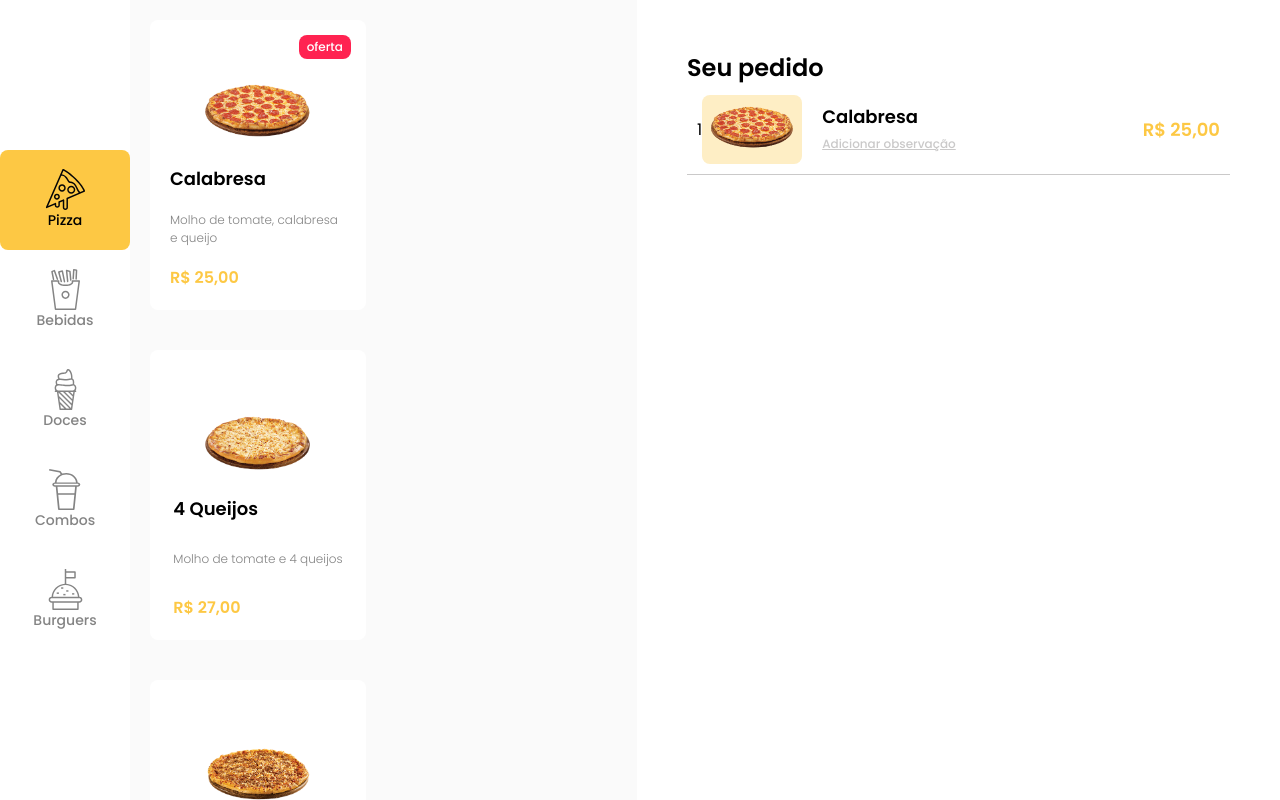
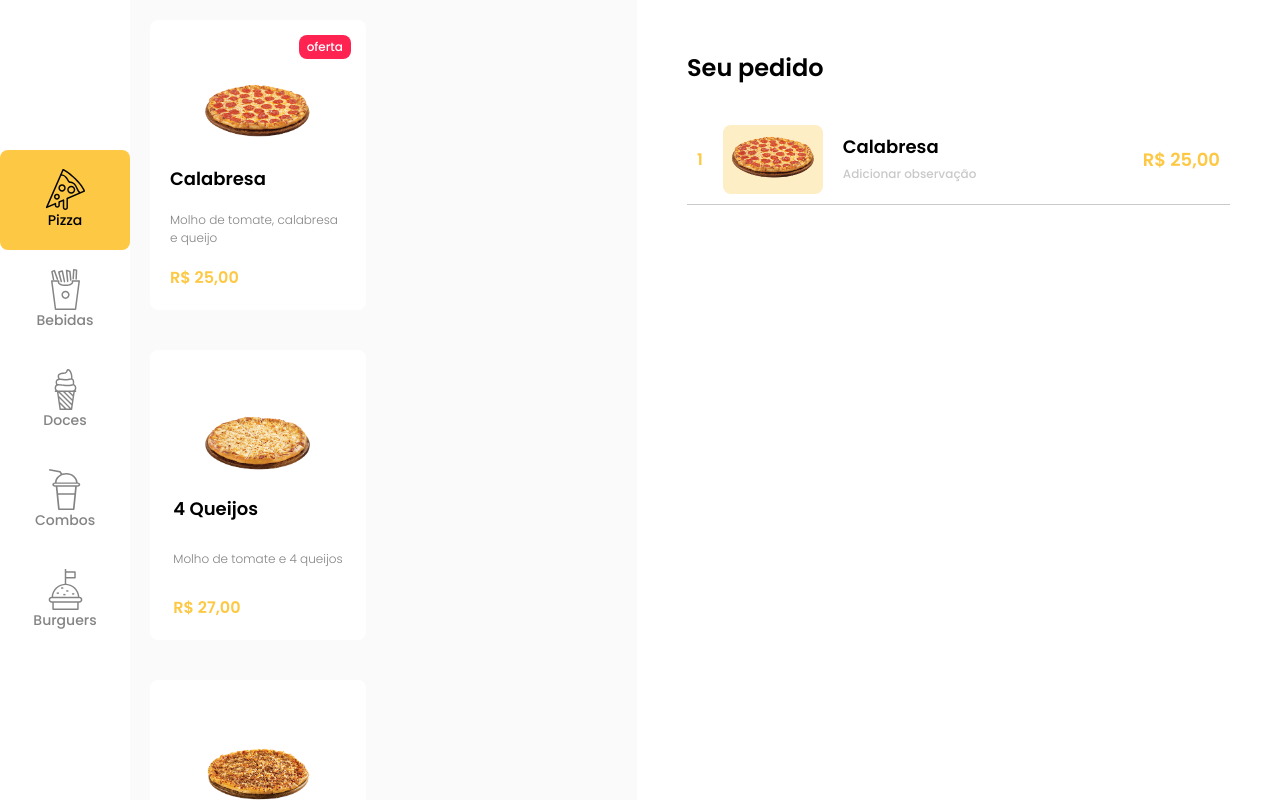
Before and after one commit to kasilianaoliveira/restaurant, a React (Create React App) app: page / in a window 1280 px wide. Both pictures are taken after a click on the element 257 px from the left and 165 px from the top of the page. Shown: the top 800 px of the page. Built offline with nearby package versions, Linux system fonts and the light colour scheme; data requests are answered from the project's data file.

Commit message:
Update style

```diff
--- a/src/screens/Cart/styles.scss
+++ b/src/screens/Cart/styles.scss
@@ -5,9 +5,25 @@
   min-width: 643px;
   width: 643px;
   padding: 50px;
+  position: relative;
 
   .card-title {
     font-weight: 600;
     font-size: 1.5rem;
   }
+
+  .total-price{
+    position: absolute;
+    right: 60px;
+    margin-top: 25px;
+    font-weight: bold;
+    font-size: 18px;
+
+    span {
+      color: $tertiary;
+      margin-left: 1.25rem;
+
+    }
+  }
+
 }
--- a/src/screens/components/CartItem/styles.scss
+++ b/src/screens/components/CartItem/styles.scss
@@ -5,6 +5,22 @@
   align-items: center;
   padding: 10px;
   border-bottom: 1px solid $light-gray;
+  margin-top: 1.875rem;
+
+  .qtd {
+    display: flex;
+    font-weight: bold;
+    gap: 5px;
+    margin-right: 1.25rem;
+
+    p {
+      color: $tertiary;
+
+    }
+    span {
+      cursor: pointer;
+    }
+  }
 
   .img-container {
     display: flex;
@@ -16,6 +32,7 @@
       width: 6.25rem;
     }
   }
+
   .item-name {
     font-weight: 600;
     font-size: 1.125rem;
--- a/src/screens/components/Item/style.scss
+++ b/src/screens/components/Item/style.scss
@@ -17,10 +17,10 @@
 
   background-color: $secondary;
 
-  // h2,
-  // p {
-  //   text-align: center;
-  // }
+  &:hover{
+    cursor: pointer;
+    filter: brightness(85%);
+  }
 
   .tag {
     position: absolute;
--- a/src/screens/components/List/style.scss
+++ b/src/screens/components/List/style.scss
@@ -13,6 +13,11 @@ li {
   cursor: pointer;
   transition: background 0.2s;
   border-radius: 0.5rem;
+
+
+  &:hover {
+    background-color: $tertiary;
+  }
 }
 .selected {
   background-color: $tertiary;
--- a/src/scss/global.scss
+++ b/src/scss/global.scss
@@ -5,3 +5,15 @@
   padding: 0;
   box-sizing: border-box;
 }
+
+a {
+  text-decoration: none;
+}
+
+button {
+  cursor: pointer;
+}
+
+li {
+  cursor: pointer;
+}
```
